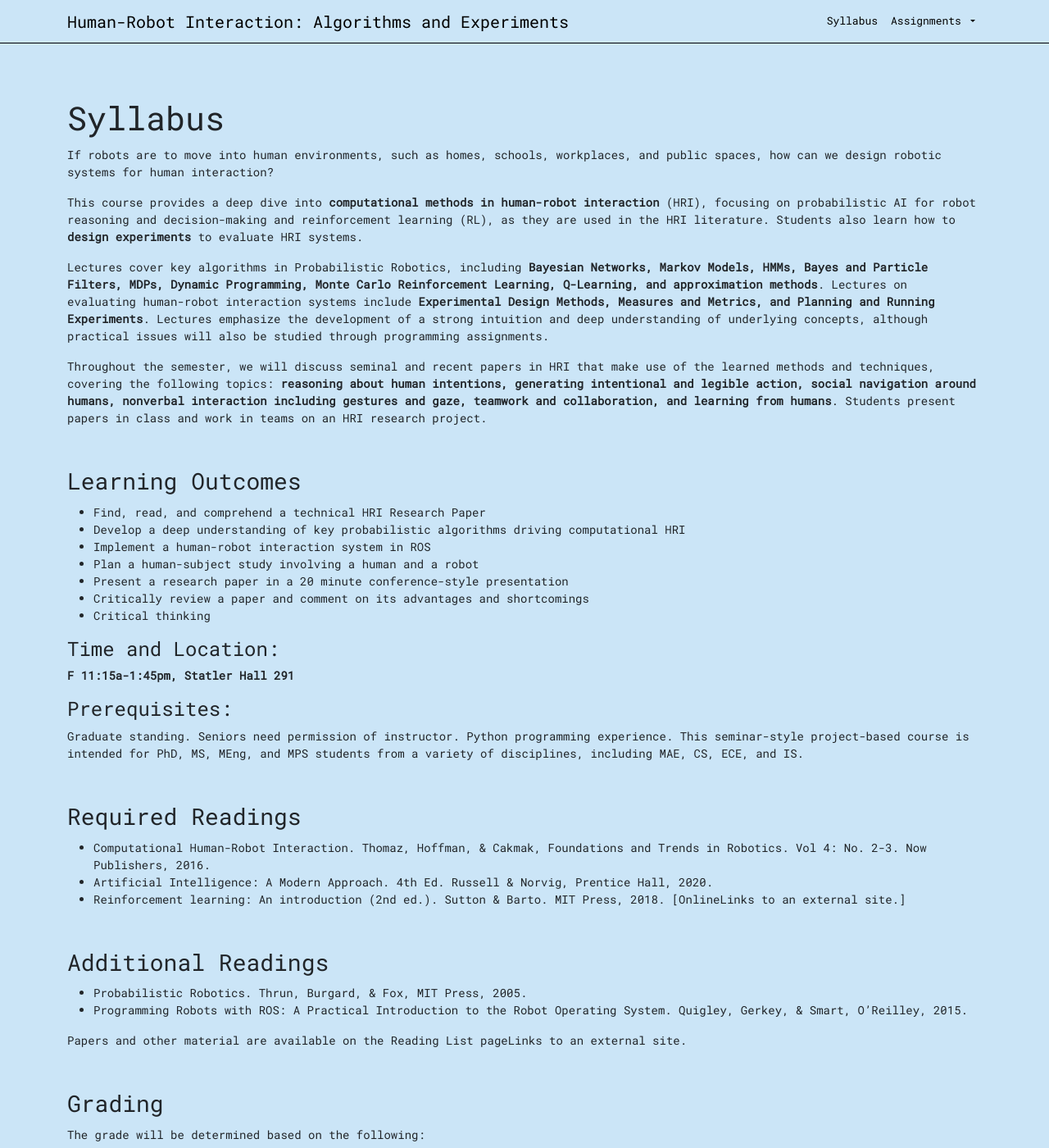
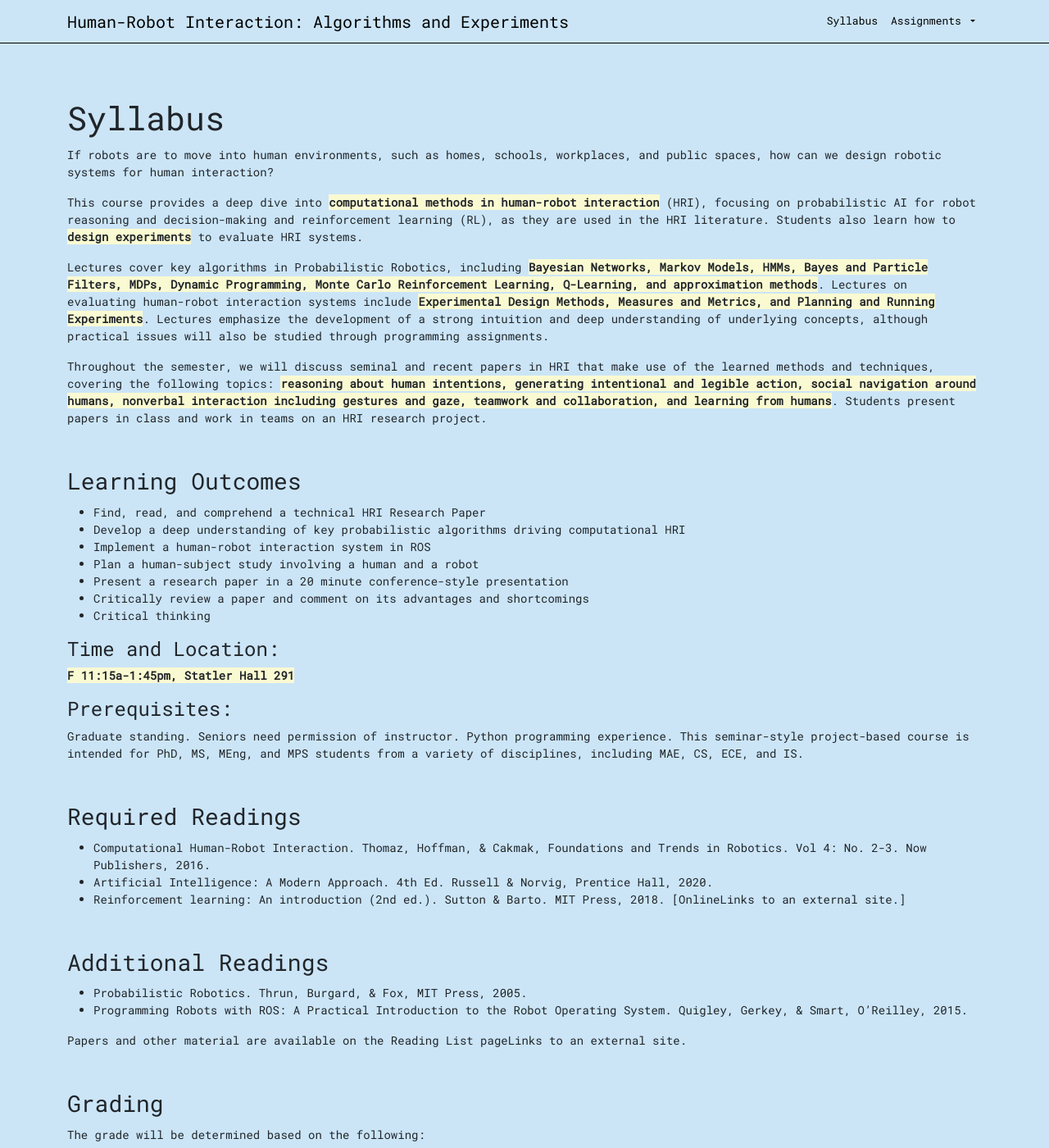
Before and after one commit to HRI-Class/mae6710, a Jekyll site: the page built from docs/pages/syllabus.md, in a window 1280 px wide and 1400 px high. Shown: the whole window at 82% size. Built offline with Jekyll 4.4.1, drawn with Linux system fonts in a browser that asks for light colours.

Commit message:
Highlight strong text styling in style_2025.css

```diff
--- a/docs/css/style_2025.css
+++ b/docs/css/style_2025.css
@@ -4,6 +4,11 @@ body {
   padding-top: 70px;
   padding-bottom: 20px;
 	background-color: #CBE5F7;
+}
+
+strong {
+  font-weight: bolder;
+  background-color: lightgoldenrodyellow;
 }
 
 /* ------------ NAVBAR ------------ */
```
